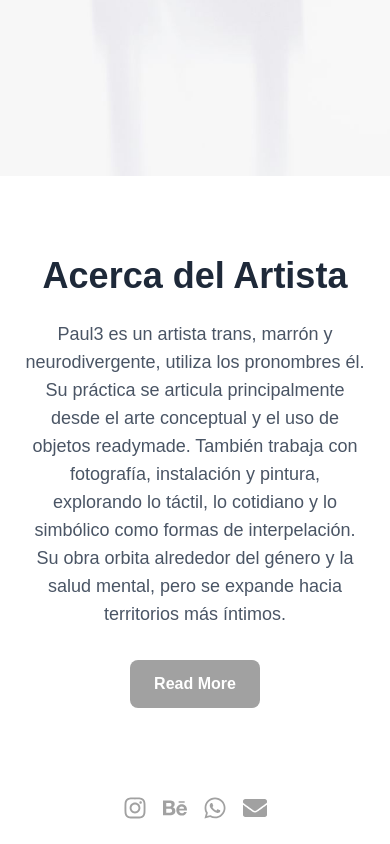
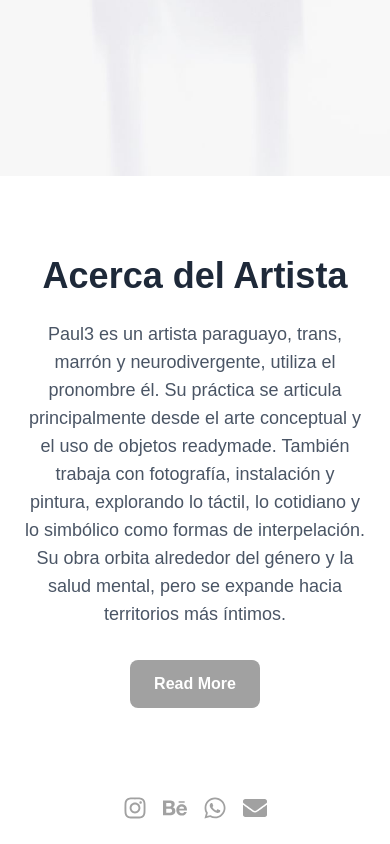
Before and after one commit to Aiphos97/paul3, a Next.js app: page / in a window 390 px wide. Shown: the part 756-1600 px from the top of the page. Built offline with nearby package versions, Linux system fonts and the light colour scheme.

Commit message:
Changes to mobile version of navbar

```diff
--- a/app/components/navbar.tsx
+++ b/app/components/navbar.tsx
@@ -41,20 +41,20 @@ export default function Navbar() {
         <div className="lg:hidden fixed inset-0 bg-neutral-400 z-50 p-6">
           <div className="flex justify-between items-center mb-8">
             <Link href="/">
-              <img src="/paul3-logo.png" alt="Paule Logo" className="h-10 w-auto" />
+              <img src="/paulenblanco.png" alt="Paule Logo" className="h-10 w-auto" />
             </Link>
             <button onClick={() => setMobileMenuOpen(false)} className="text-white">
               <XMarkIcon className="h-6 w-6" />
             </button>
           </div>
-          <div className="flex flex-col items-center space-y-6">
-            <Link href="/" className="text-white font-semibold text-lg hover:text-rose-300 transition">
+          <div className="flex flex-col items-left space-y-6">
+            <Link href="/" className="text-neutral-500 font-semibold text-lg hover:text-rose-300 transition">
               Inicio
             </Link>
-            <Link href="/about" className="text-white font-semibold text-lg hover:text-rose-300 transition">
+            <Link href="/about" className="text-neutral-500 font-semibold text-lg hover:text-rose-300 transition">
               Acerca de
             </Link>
-            <Link href="/art" className="text-white font-semibold text-lg hover:text-rose-300 transition">
+            <Link href="/artwork" className="text-neutral-500 font-semibold text-lg hover:text-rose-300 transition">
               Arte
             </Link>
           </div>
--- a/app/page.tsx
+++ b/app/page.tsx
@@ -27,10 +27,8 @@ export default function Home() {
         <div className="max-w-7xl mx-auto px-6 text-center">
           <h2 className="text-4xl font-bold text-gray-800 mb-6">Acerca del Artista</h2>
           <p className="text-gray-600 text-lg md:text-xl mb-8">
-            Paul3 es un artista trans, marrón y neurodivergente, utiliza los pronombres él.
-            Su práctica se articula principalmente desde el arte conceptual y el uso de objetos readymade.
-            También trabaja con fotografía, instalación y pintura, explorando lo táctil, lo cotidiano y lo simbólico como formas de interpelación.
-            Su obra orbita alrededor del género y la salud mental, pero se expande hacia territorios más íntimos.
+          Paul3 es un artista paraguayo, trans, marrón y neurodivergente, utiliza el pronombre él. Su práctica se articula principalmente desde el arte conceptual y el uso de objetos readymade. También trabaja con fotografía, instalación y pintura, explorando lo táctil, lo cotidiano y lo simbólico como formas de interpelación. Su obra orbita alrededor del género y la salud mental, pero se expande hacia territorios más íntimos.
+
           </p>
           <a
             href="/about"
```
